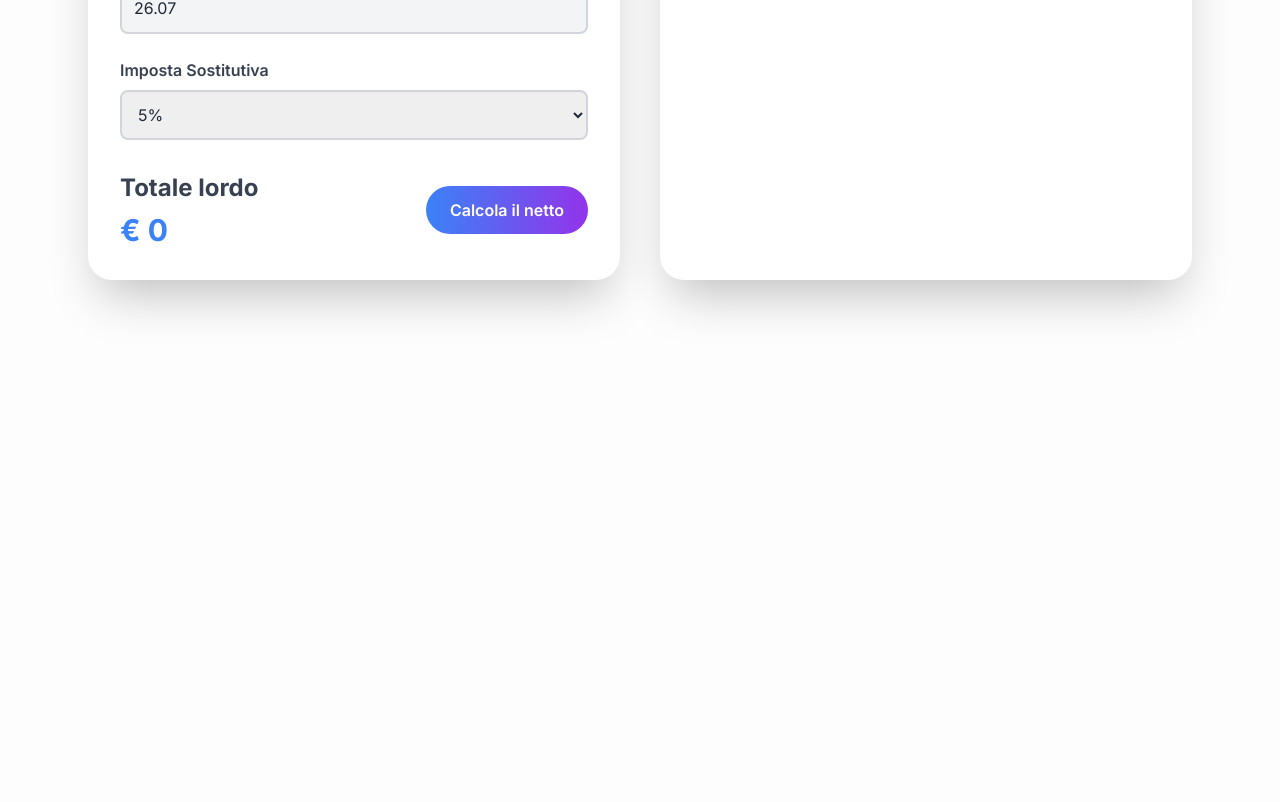
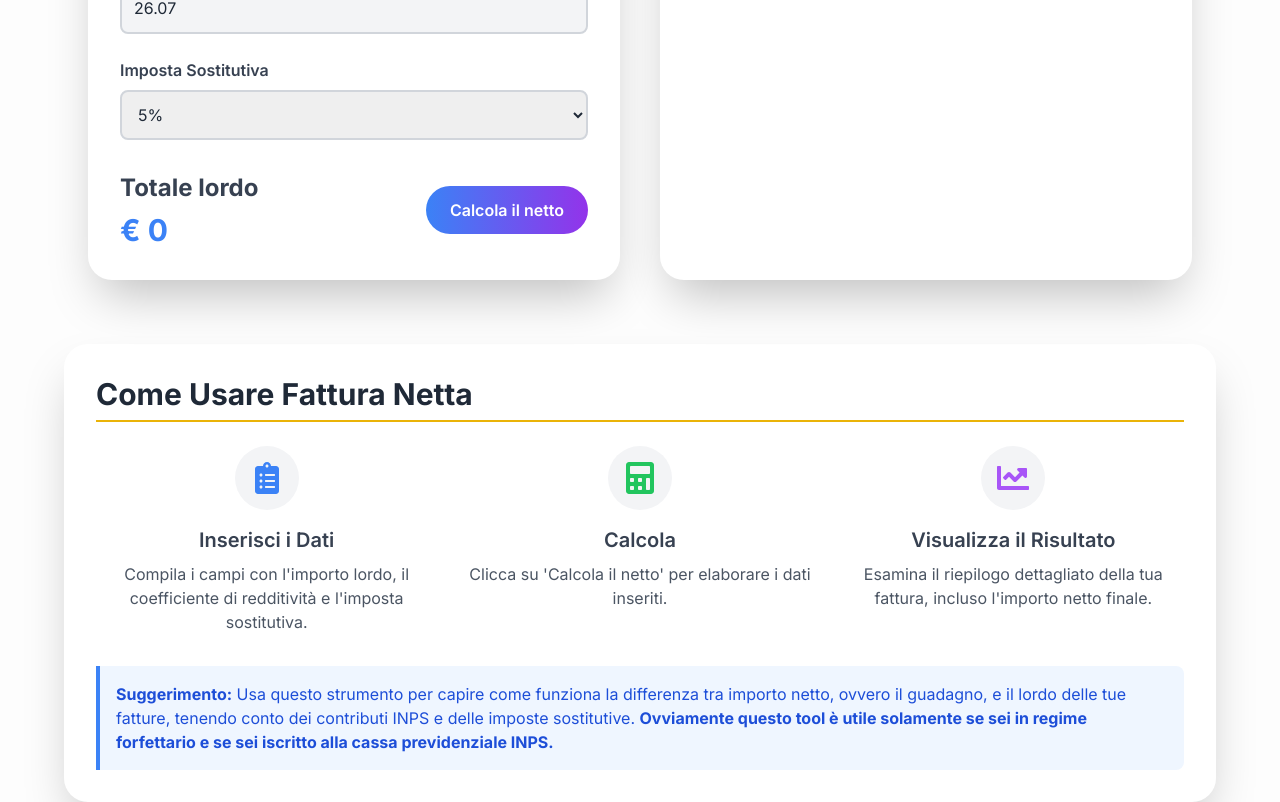
Before and after one commit to ricciviero/fattura-netta, a React (Vite) app: page / in a window 1280 px wide. Shown: the part 470-1272 px from the top of the page. Before the commit the page ends 800 px from the top, so only its background shows below. Built offline with nearby package versions, Linux system fonts and the light colour scheme.

Commit message:
how to card done

```diff
--- a/src/components/App.jsx
+++ b/src/components/App.jsx
@@ -1,6 +1,7 @@
 // Components
 import { Header } from "./Header.jsx";
 import { Invoice } from "./Invoice.jsx";
+import { HowTo } from "./HowTo.jsx";
 import { Analytics } from "@vercel/analytics/react"
 
 // Variables
@@ -18,6 +19,7 @@ export const App = () => {
         coefficientiReddito={coefficientiReddito}
         imposteSostitutive={imposteSostitutive}
       />
+      <HowTo />
 
     </>
   )
--- /dev/null
+++ b/src/components/HowTo.jsx
@@ -0,0 +1,63 @@
+import { motion } from 'framer-motion';
+import { FaCalculator, FaClipboardList, FaChartLine } from 'react-icons/fa';
+
+export const HowTo = () => {
+    const steps = [
+        {
+            icon: <FaClipboardList className="w-8 h-8 text-blue-500" />,
+            title: "Inserisci i Dati",
+            description: "Compila i campi con l'importo lordo, il coefficiente di redditività e l'imposta sostitutiva."
+        },
+        {
+            icon: <FaCalculator className="w-8 h-8 text-green-500" />,
+            title: "Calcola",
+            description: "Clicca su 'Calcola il netto' per elaborare i dati inseriti."
+        },
+        {
+            icon: <FaChartLine className="w-8 h-8 text-purple-500" />,
+            title: "Visualizza il Risultato",
+            description: "Esamina il riepilogo dettagliato della tua fattura, incluso l'importo netto finale."
+        }
+    ];
+
+    return (
+        <motion.div
+            className="w-full max-w-6xl mx-auto mt-10 p-8 bg-white rounded-3xl shadow-2xl hover:shadow-3xl transition-all duration-300"
+            initial={{ opacity: 0, y: 50 }}
+            animate={{ opacity: 1, y: 0 }}
+            transition={{ duration: 0.5, delay: 0.4 }}
+        >
+            <h2 className="text-3xl font-bold mb-6 text-gray-800 border-b-2 border-yellow-500 pb-2">
+                Come Usare Fattura Netta
+            </h2>
+            <div className="grid md:grid-cols-3 gap-8">
+                {steps.map((step, index) => (
+                    <motion.div
+                        key={index}
+                        className="flex flex-col items-center text-center"
+                        initial={{ opacity: 0, y: 20 }}
+                        animate={{ opacity: 1, y: 0 }}
+                        transition={{ duration: 0.5, delay: 0.6 + index * 0.1 }}
+                    >
+                        <div className="mb-4 p-4 bg-gray-100 rounded-full">
+                            {step.icon}
+                        </div>
+                        <h3 className="text-xl font-semibold mb-2 text-gray-700">{step.title}</h3>
+                        <p className="text-gray-600">{step.description}</p>
+                    </motion.div>
+                ))}
+            </div>
+            <motion.div
+                className="mt-8 p-4 bg-blue-50 border-l-4 border-blue-500 rounded-r-lg"
+                initial={{ opacity: 0, x: -20 }}
+                animate={{ opacity: 1, x: 0 }}
+                transition={{ duration: 0.5, delay: 1 }}
+            >
+                <p className="text-blue-700">
+                    <strong>Suggerimento:</strong> Usa questo strumento per capire come funziona la differenza tra importo netto, ovvero il guadagno, e il lordo delle tue fatture,
+                    tenendo conto dei contributi INPS e delle imposte sostitutive. <strong>Ovviamente questo tool è utile solamente se sei in regime forfettario e se sei iscritto alla cassa previdenziale INPS. </strong>
+                </p>
+            </motion.div>
+        </motion.div>
+    );
+};
--- a/src/components/Invoice.jsx
+++ b/src/components/Invoice.jsx
@@ -158,7 +158,7 @@ export const Invoice = ({ coefficientiReddito, imposteSostitutive }) => {
                     </motion.div>
                 ) : (
                     <div className="text-center text-gray-500 mt-10">
-                        <p className="text-xl">`Inserisci i dati per vedere il riepilogo.`</p>
+                        <p className="text-xl">Inserisci i dati per vedere il riepilogo.</p>
                     </div>
                 )}
             </motion.div>
```
